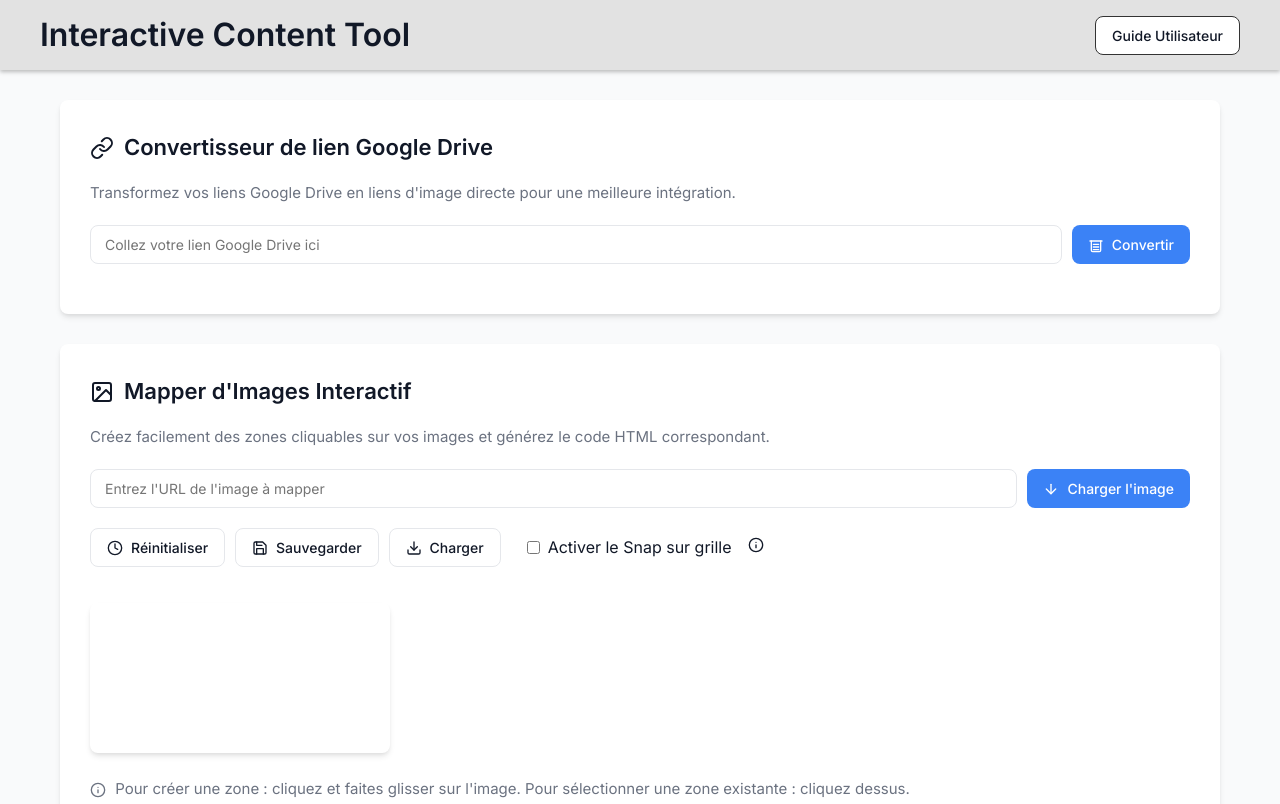
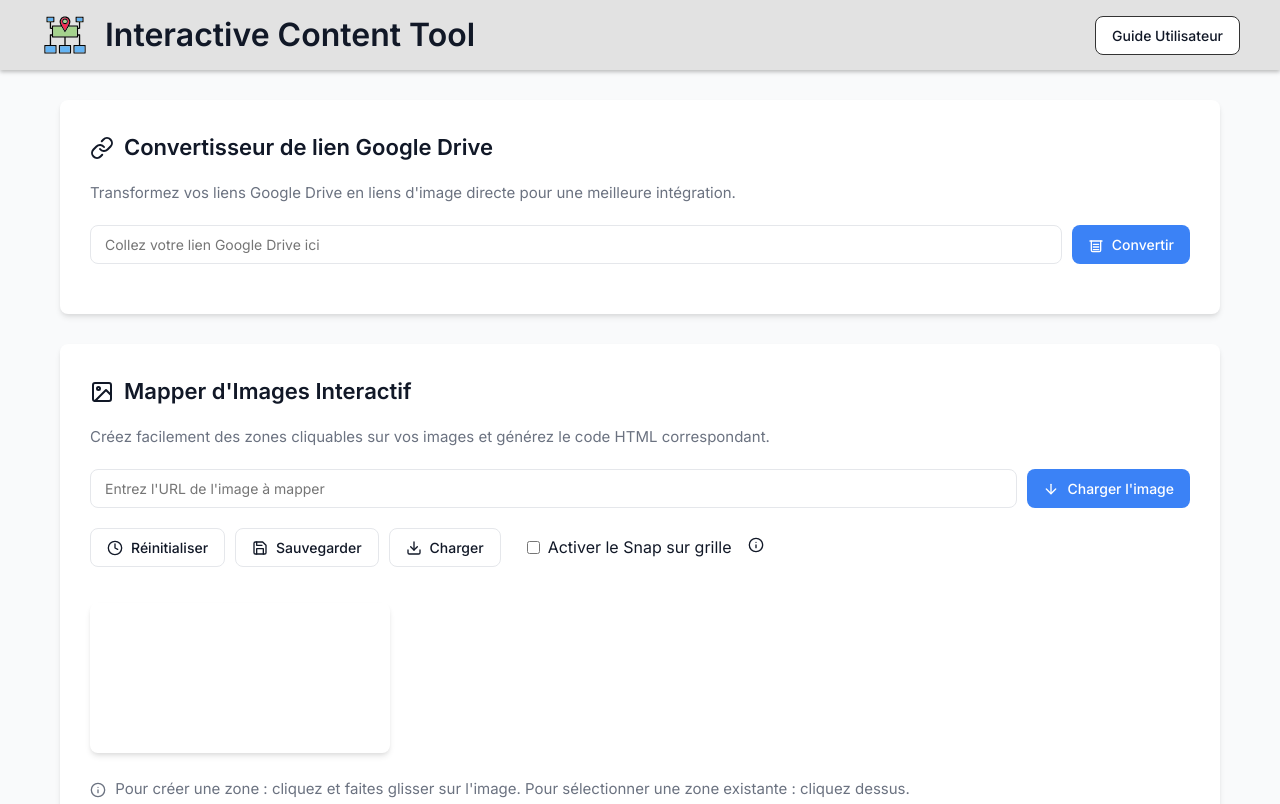
Before and after one commit to polog8/ICT, a plain HTML site: page index.html in a window 1280 px wide. Shown: the top 804 px of the page. Drawn offline with nearby package versions, Linux system fonts and the light colour scheme.

Commit message:
Update index.html

```diff
--- a/index.html
+++ b/index.html
@@ -5,7 +5,7 @@
     <meta charset="UTF-8">
     <meta name="viewport" content="width=device-width, initial-scale=1.0">
     <title>ICT</title>
-    <link rel="icon" href="Lien_Mapping_Icon.png" type="image/png">
+    <link rel="icon" href="Lien_Mapping_Icon.svg" type="image/png">
     <link href="https://fonts.googleapis.com/css2?family=Inter:wght@300;400;500;600&display=swap" rel="stylesheet">
     <style>
         :root {
@@ -471,6 +471,8 @@
 <body>
     <header class="app-header">
         <div class="header-brand">
+        <img src="Lien_Mapping_Icon.svg" style="height: 50px;">
+
             <h1 class="header-title">Interactive Content Tool</h1>
         </div>
 
```
